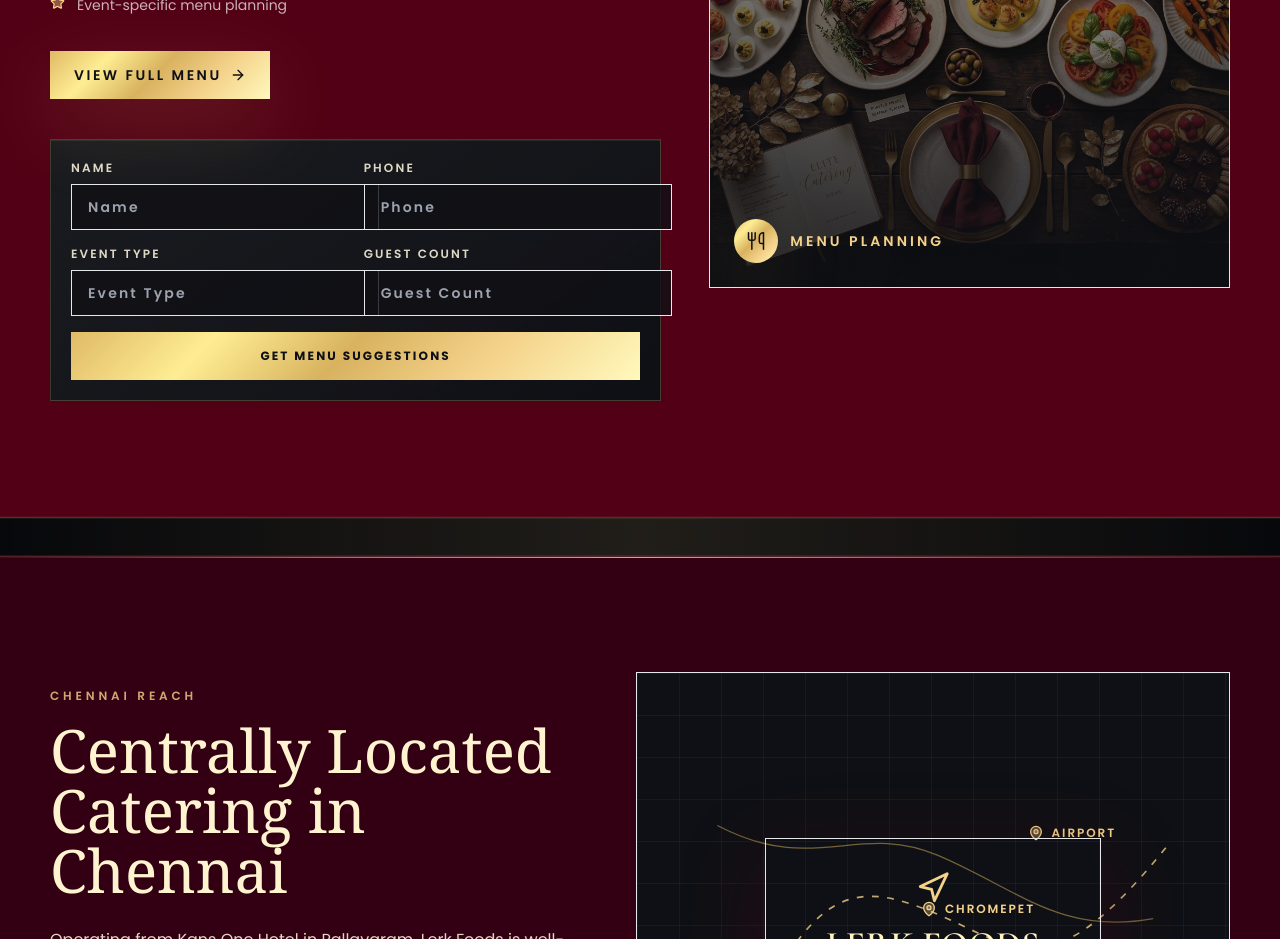
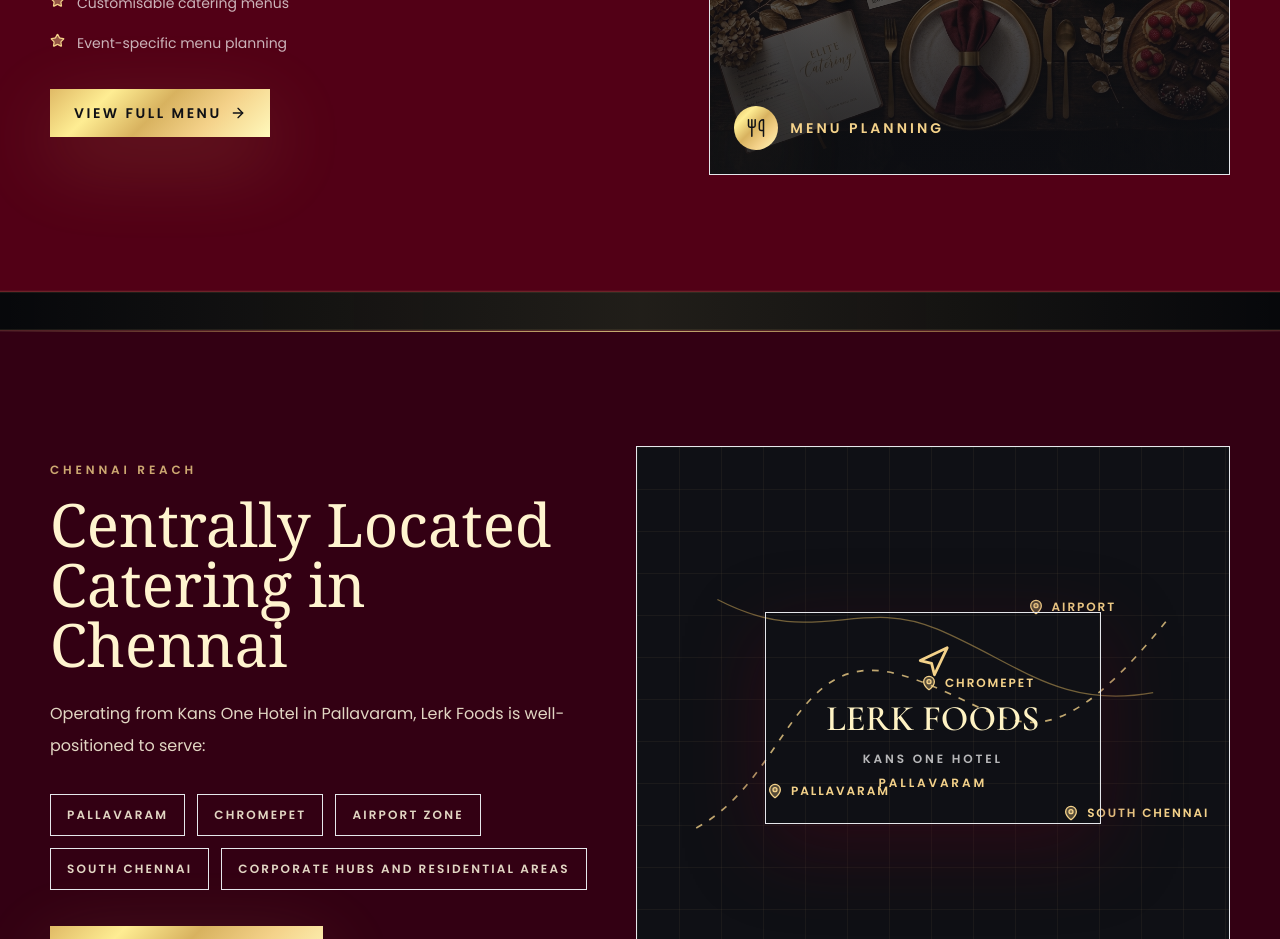
Before and after one commit to 22f3001334-droid/Lekir_Foods, a Next.js app: page / in a window 1280 px wide. Shown: the part 4720-5659 px from the top of the page. Built offline with nearby package versions, Linux system fonts and the light colour scheme.

Commit message:
feat: remove menu suggestion form

```diff
--- a/components/HomePage.tsx
+++ b/components/HomePage.tsx
@@ -431,25 +431,6 @@ function MenuSection() {
           <div className="mt-8 flex flex-col gap-4 sm:flex-row">
             <GoldButton href="#contact">{section.cta}</GoldButton>
           </div>
-
-          <motion.form variants={fadeUp} className="royal-card mt-10 grid gap-4 p-5 md:grid-cols-2">
-            {["Name", "Phone", "Event Type", "Guest Count"].map((label) => (
-              <label key={label} className="grid gap-2 text-xs font-semibold uppercase tracking-[0.18em] text-champagne/78">
-                {label}
-                <input
-                  aria-label={label}
-                  className="border border-champagne/18 bg-midnight/80 px-4 py-3 text-sm text-white outline-none transition placeholder:text-white/32 focus:border-champagne/70"
-                  placeholder={label}
-                />
-              </label>
-            ))}
-            <button
-              type="button"
-              className="gold-gradient-bg min-h-12 px-5 text-xs font-bold uppercase tracking-[0.18em] text-midnight md:col-span-2"
-            >
-              Get Menu Suggestions
-            </button>
-          </motion.form>
         </div>
 
         <motion.div variants={fadeUp} className="image-vignette group relative min-h-[34rem] overflow-hidden border border-champagne/24">
```
